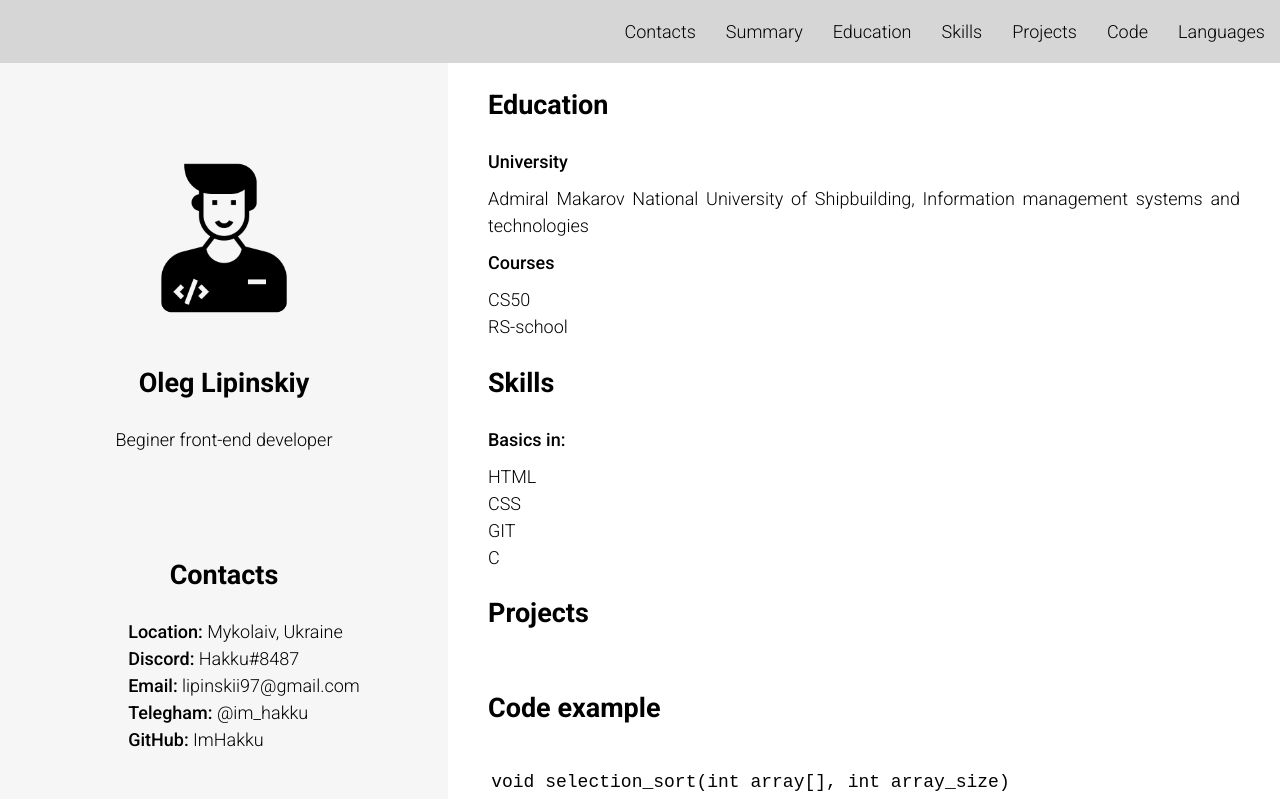
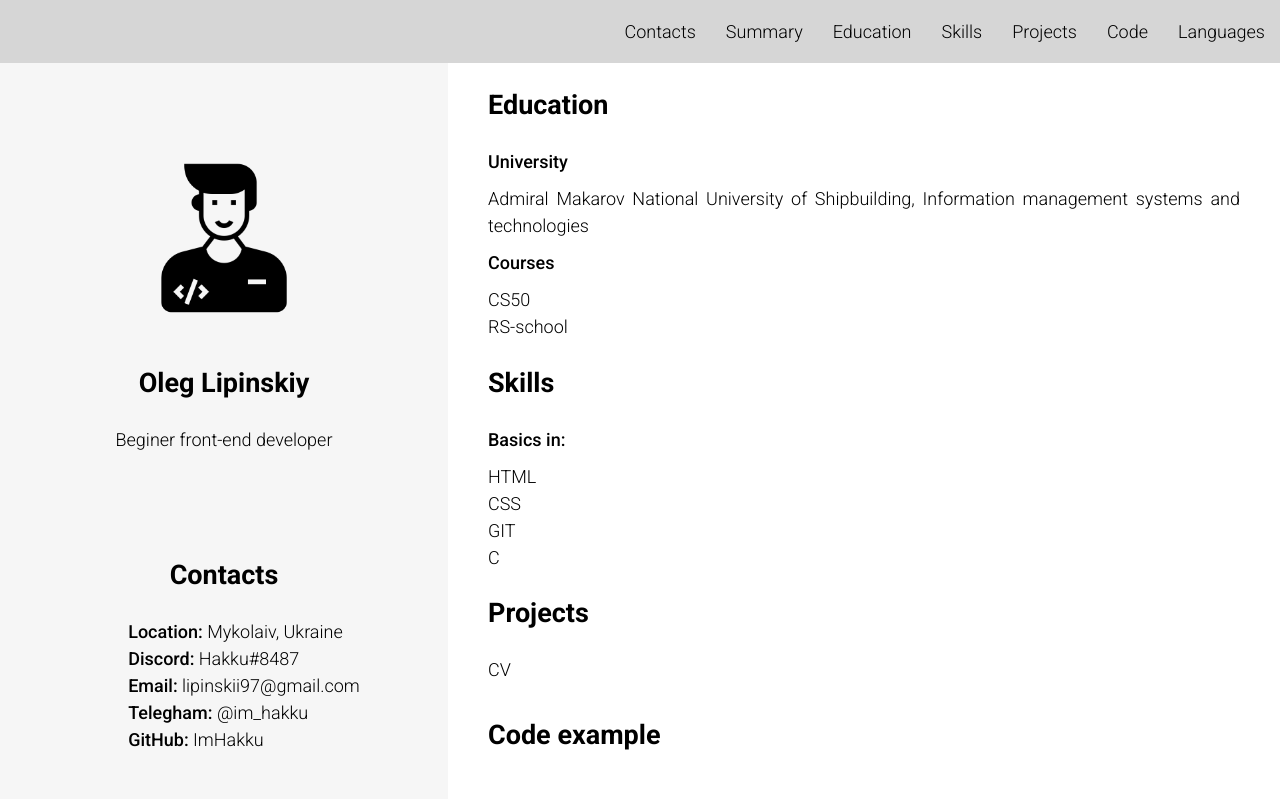
Before and after one commit to ImHakku/rsschool-cv-old, a plain HTML site: page index.html in a window 1280 px wide. Shown: the top 799 px of the page. Drawn offline with Linux system fonts and the light colour scheme.

Commit message:
fix: add some fixes

```diff
--- a/index.html
+++ b/index.html
@@ -82,7 +82,7 @@
                 </section>
                 <section class="section" id="projects">
                     <h2 class="section-title">Projects</h2>
-                    <p class="text"><a href="https://imhakku.github.io/rsschool-cv/" class="contacts-link"></a></p>
+                    <p class="text"><a href="https://imhakku.github.io/rsschool-cv/" class="contacts-link">CV</a></p>
                 </section>
                 <section class="section" id="code">
                     <h2 class="section-title">Code example</h2>
```
